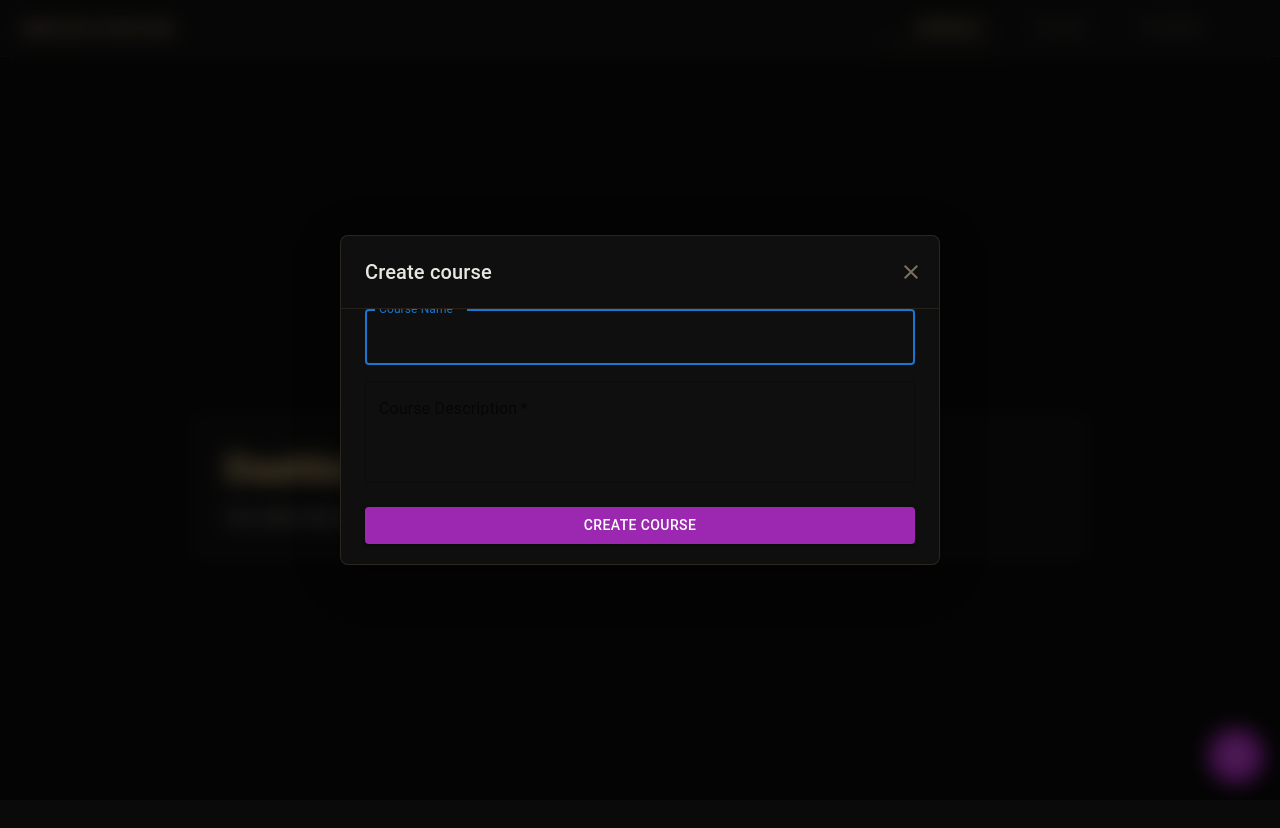
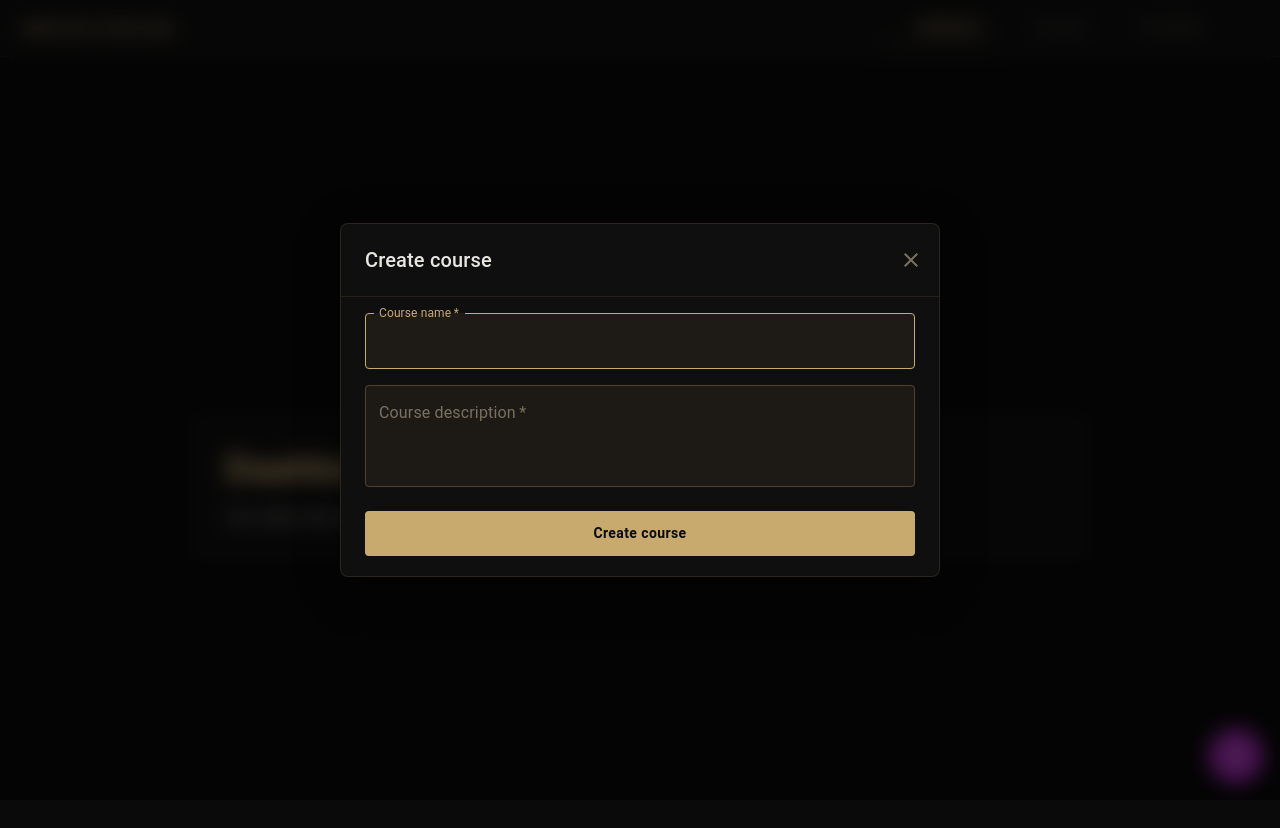
Before and after one commit to EMMD474/study-tracker, a Next.js app: page /dashboard in a window 1280 px wide. Both pictures are taken after a click on the button 1236 px from the left and 756 px from the top of the page. Shown: the top 828 px of the page. Built offline with nearby package versions, Linux system fonts and the light colour scheme; no server answers; some icons are missing; what @mui/material-nextjs would draw is missing.

Commit message:
added the popup for the createCourse

```diff
--- a/components/CreateCourse.tsx
+++ b/components/CreateCourse.tsx
@@ -9,6 +9,50 @@ import {
   TextField,
 } from "@mui/material";
 import { Close } from "@mui/icons-material";
+
+/** Matches globals.css Black & Gold — MUI defaults assume a light paper. */
+const formTextFieldSx = {
+  "& .MuiOutlinedInput-root": {
+    color: "var(--foreground)",
+    backgroundColor: "var(--input)",
+    "& fieldset": {
+      borderColor: "rgba(200, 169, 110, 0.28)",
+    },
+    "&:hover fieldset": {
+      borderColor: "rgba(200, 169, 110, 0.45)",
+    },
+    "&.Mui-focused fieldset": {
+      borderColor: "var(--primary)",
+      borderWidth: 1,
+    },
+    "&.Mui-error fieldset": {
+      borderColor: "rgba(220, 90, 90, 0.85)",
+    },
+  },
+  "& .MuiOutlinedInput-input": {
+    color: "var(--foreground)",
+    caretColor: "var(--primary)",
+    "&::placeholder": {
+      color: "var(--muted-foreground)",
+      opacity: 1,
+    },
+  },
+  "& .MuiInputLabel-root": {
+    color: "var(--muted-foreground)",
+  },
+  "& .MuiInputLabel-root.Mui-focused": {
+    color: "var(--primary)",
+  },
+  "& .MuiInputLabel-root.Mui-error": {
+    color: "rgba(220, 120, 120, 0.95)",
+  },
+  "& .MuiFormHelperText-root": {
+    color: "var(--muted-foreground)",
+  },
+  "& .MuiFormHelperText-root.Mui-error": {
+    color: "rgba(220, 120, 120, 0.95)",
+  },
+} as const;
 
 type CreateCourseProps = {
   open: boolean;
@@ -70,19 +114,46 @@ export default function CreateCourse({ open, onClose }: CreateCourseProps) {
           <Close />
         </IconButton>
       </DialogTitle>
-      <DialogContent sx={{ pt: 3 }}>
-        <form onSubmit={handleSubmit} className="flex flex-col gap-4">
-          <TextField label="Course Name" name="name" required fullWidth autoFocus />
+      <DialogContent sx={{ pt: 3, color: "var(--foreground)" }}>
+        <form onSubmit={handleSubmit} className="flex flex-col gap-4 mt-4">
           <TextField
-            label="Course Description"
+            label="Course name"
+            name="name"
+            required
+            fullWidth
+            autoFocus
+            variant="outlined"
+            sx={formTextFieldSx}
+            className="mt-20"
+          />
+          <TextField
+            label="Course description"
             name="description"
             required
             fullWidth
             multiline
             minRows={3}
+            variant="outlined"
+            sx={formTextFieldSx}
           />
-          <Button type="submit" variant="contained" color="secondary" sx={{ mt: 1 }}>
-            Create Course
+          <Button
+            type="submit"
+            variant="contained"
+            disableElevation
+            sx={{
+              mt: 1,
+              py: 1.25,
+              fontWeight: 600,
+              textTransform: "none",
+              bgcolor: "var(--primary)",
+              color: "var(--primary-foreground)",
+              "&:hover": {
+                bgcolor: "var(--primary)",
+                filter: "brightness(1.08)",
+              },
+            }}
+          >
+            Create course
           </Button>
         </form>
       </DialogContent>
```
